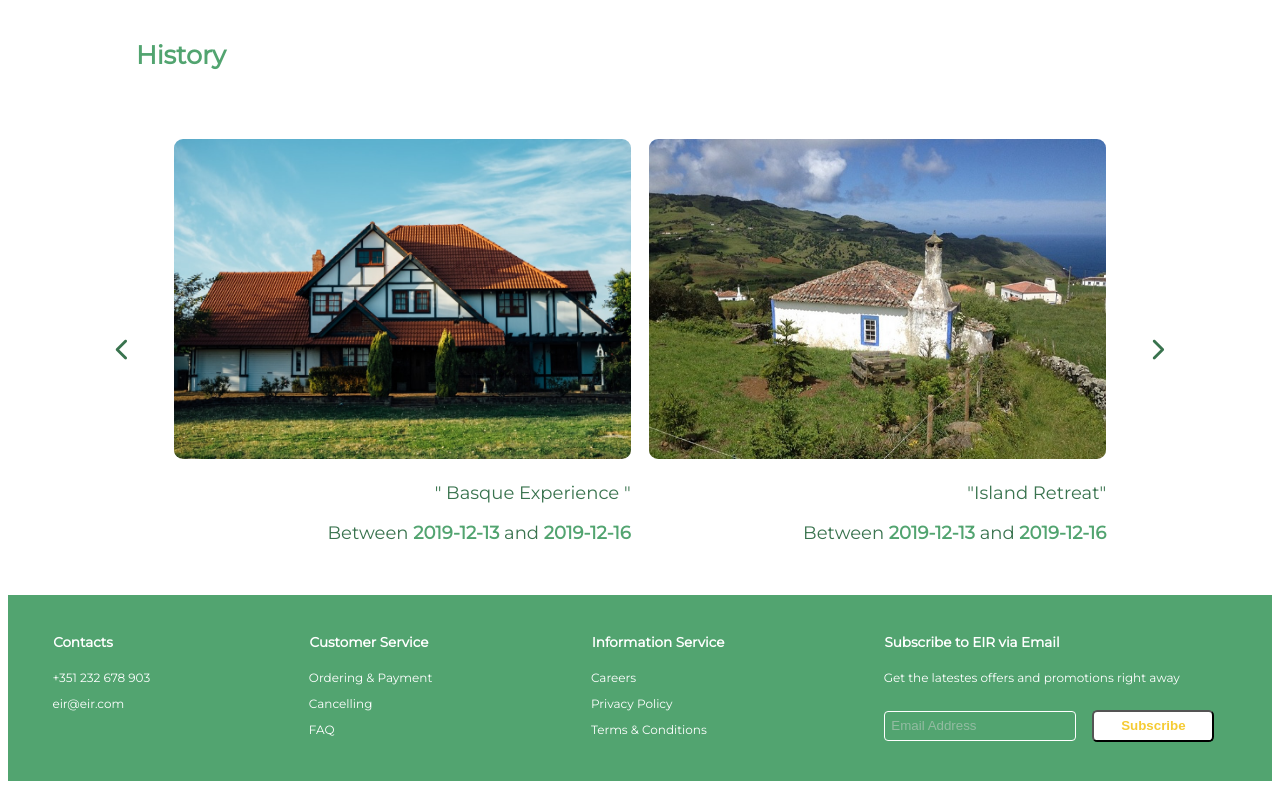
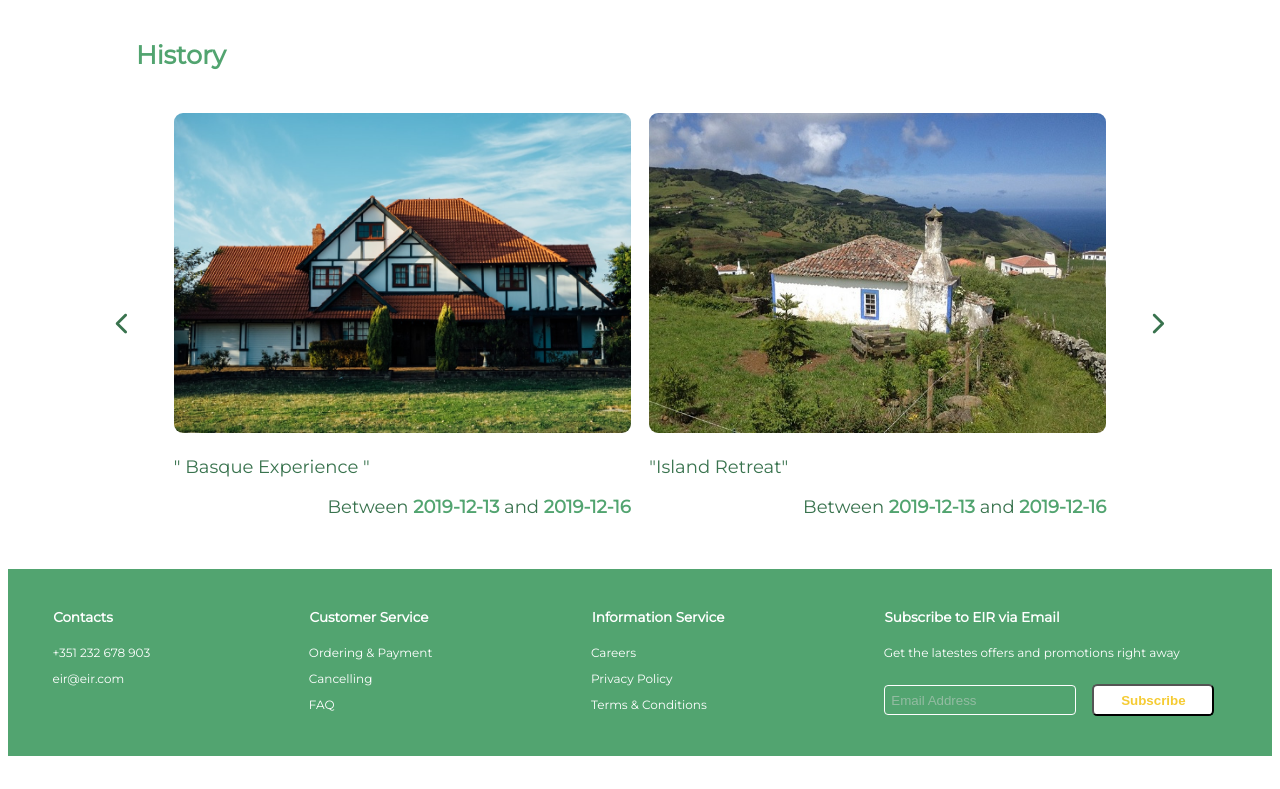
Before and after one commit to andrefmrocha/Eir, a PHP site: page /pages/profile_page.php in a window 1280 px wide. Shown: the part 1071-1860 px from the top of the page. After the commit the page ends 1827 px from the top, so only its background shows below. Run offline with PHP 8.4, Linux system fonts and the light colour scheme; the visitor is signed in with stand-in values (Sample User, id 1); data comes from the database, SQL or seed files in the repository; both versions use the stored data as it was after the commit; some libraries are stand-ins or nearby versions.

Commit message:
Minor style fix.

```diff
--- a/styles/style.css
+++ b/styles/style.css
@@ -771,7 +771,6 @@ input:focus {
 #rentals-history > h3 {
   font-size: 1.7em;
   color: var(--primary-color);
-  padding-bottom: 1em;
   padding-left: 5vw;
 }
 
@@ -818,8 +817,13 @@ input:focus {
 #rentals-history > div p > strong{
   color: var(--primary-color);
 }
-#rentals-history > div p:last-child{
+
+#rentals-history > div p{
   font-weight: lighter;
   color: var(--accent-color);
   text-align: right;
 }
+
+#rentals-history > div > p > span > a > p{
+  text-align: left;
+}
```
Also changed, not shown: db/database.db.
